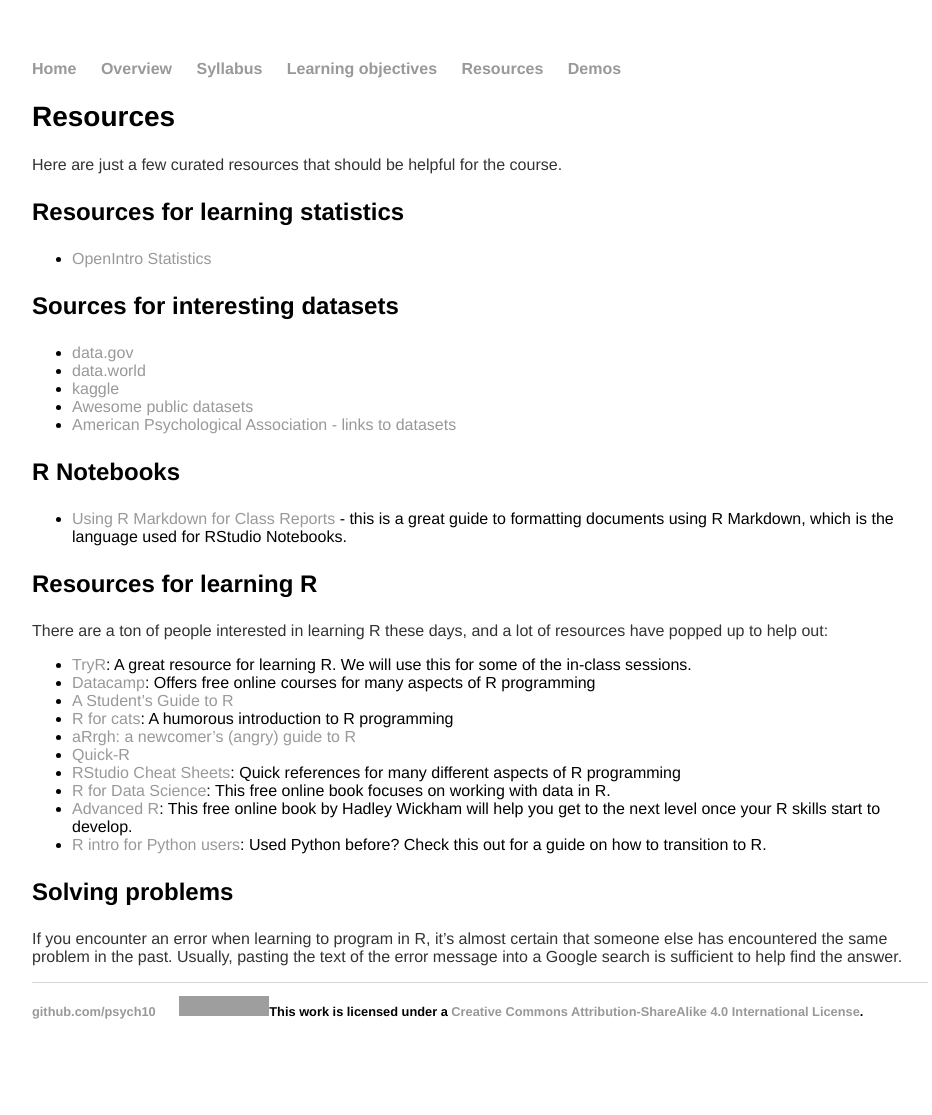
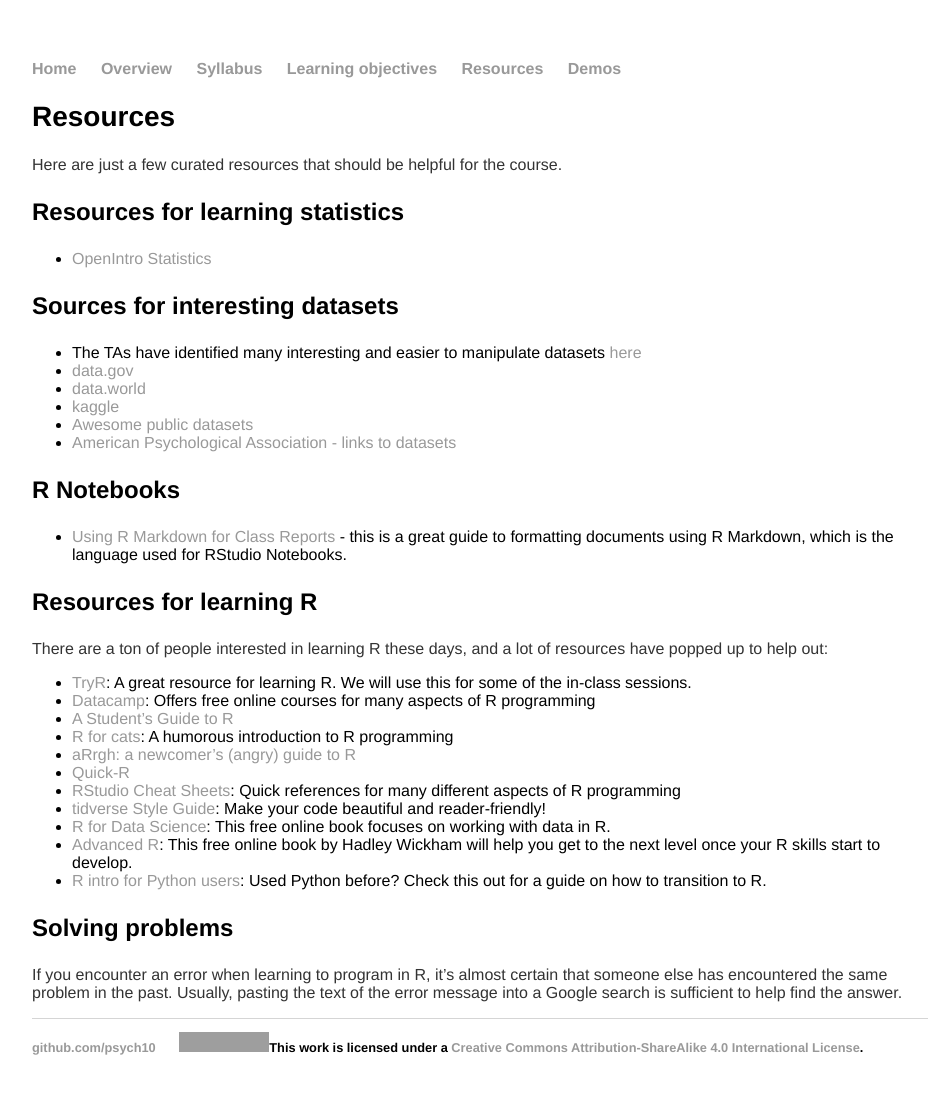
Before and after one commit to stats60/stats60.github.io, a Jekyll site: the page built from resources/index.md, in a window 1280 px wide. Shown: the whole page, without its empty margins (160-1092 px from the left). Built offline with Jekyll 4.4.1, drawn with Linux system fonts in a browser that asks for light colours; our own code applies the rules of GitHub Pages for plain Markdown files; before the commit the page ends 1079 px from its top, so only the background shows below that; grey boxes are pictures that could not be loaded.

Commit message:
added link to TA identified datasets and also added tidyverse style guide as a resource

```diff
--- a/resources/index.md
+++ b/resources/index.md
@@ -9,6 +9,7 @@
 
 ### Sources for interesting datasets
 
+- The TAs have identified many interesting and easier to manipulate datasets [here](https://docs.google.com/spreadsheets/d/1Oo45o5RI_9mTRevO_4zv5OdAEWgly6TpUUENQkrIqmQ/edit?usp=sharing)
 - [data.gov](https://catalog.data.gov/)
 - [data.world](http://data.world)
 - [kaggle](http://www.kaggle.com/)
@@ -30,6 +31,7 @@
 - [aRrgh: a newcomer’s (angry) guide to R](http://arrgh.tim-smith.us/)
 - [Quick-R](http://www.statmethods.net/index.html)
 - [RStudio Cheat Sheets](https://www.rstudio.com/resources/cheatsheets/): Quick references for many different aspects of R programming
+- [tidverse Style Guide](https://style.tidyverse.org/): Make your code beautiful and reader-friendly!
 - [R for Data Science](http://r4ds.had.co.nz/index.html): This free online book focuses on working with data in R.
 - [Advanced R](http://adv-r.had.co.nz/): This free online book by Hadley Wickham will help you get to the next level once your R skills start to develop.
 - [R intro for Python users](http://ramnathv.github.io/pycon2014-r/): Used Python before? Check this out for a guide on how to transition to R.
```
